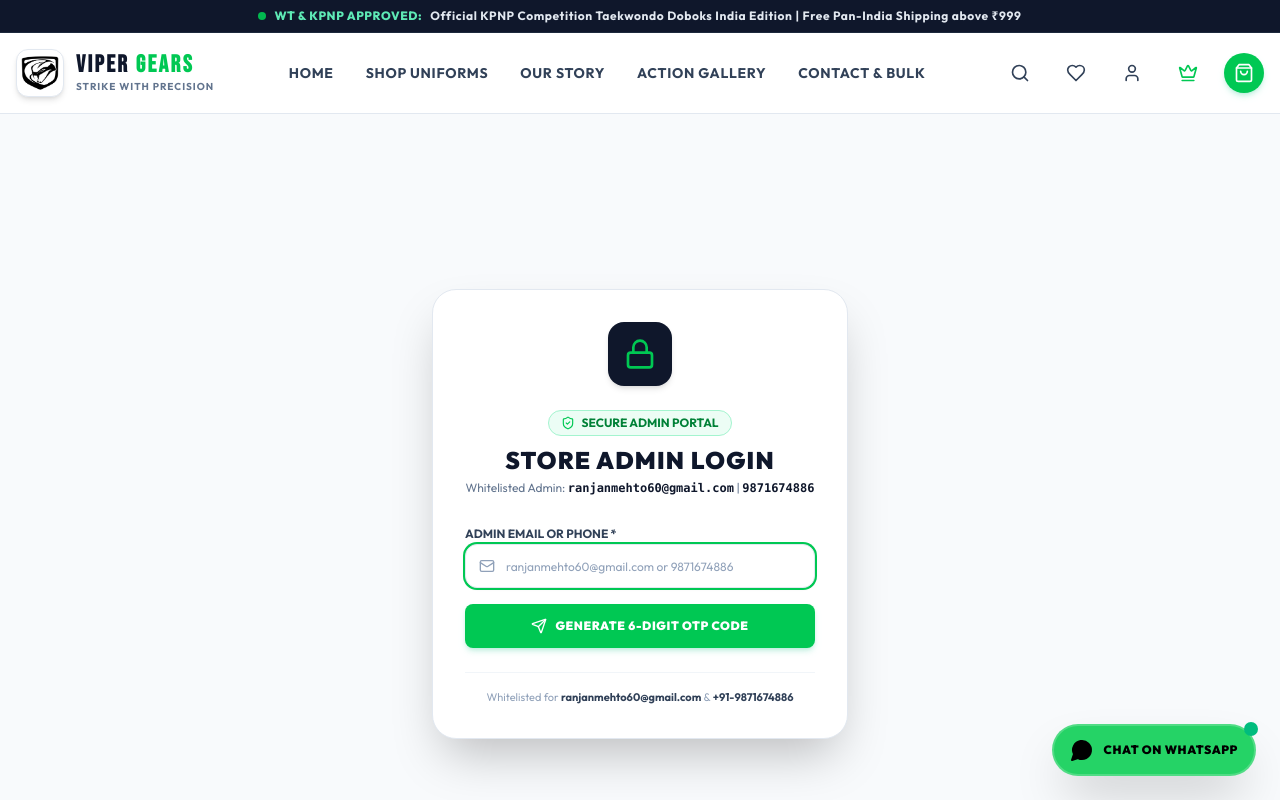
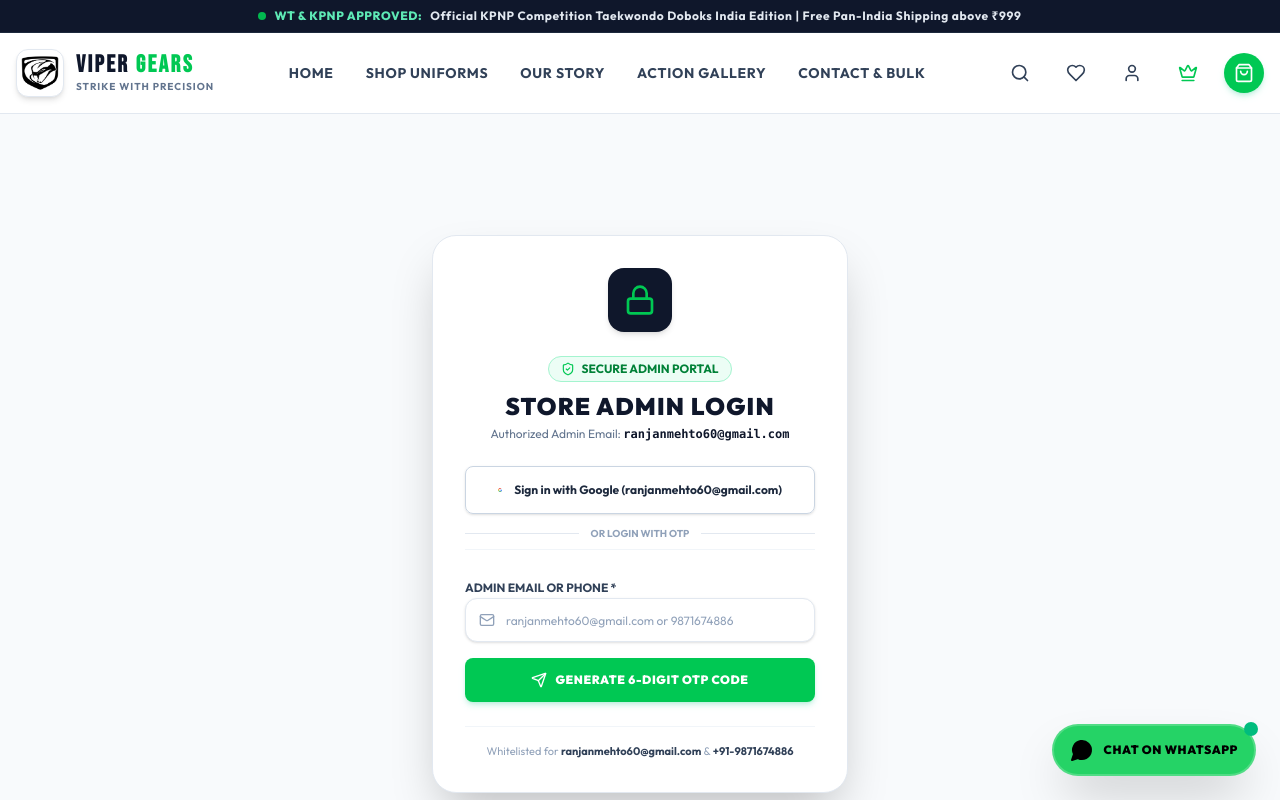
Before and after one commit to ranjanmehto60/AnilViper, a Next.js app: page /admin/login in a window 1280 px wide. Shown: the top 800 px of the page. Built offline with nearby package versions, Linux system fonts and the light colour scheme.

Commit message:
Add 1-Click Google Sign In for ranjanmehto60@gmail.com on Admin Login portal

```diff
--- a/src/app/admin/login/page.tsx
+++ b/src/app/admin/login/page.tsx
@@ -19,11 +19,21 @@
   const [verifiedIdentifier, setVerifiedIdentifier] = useState("");
   const [generatedOtp, setGeneratedOtp] = useState<string>("");
   const [isSendingOtp, setIsSendingOtp] = useState(false);
+  const [isSigningInGoogle, setIsSigningInGoogle] = useState(false);
   const [copied, setCopied] = useState(false);
+
+  const handleGoogleAdminSignIn = () => {
+    setIsSigningInGoogle(true);
+    setTimeout(() => {
+      setIsSigningInGoogle(false);
+      loginAdmin("ranjanmehto60@gmail.com");
+      toast.success("Authenticated with Google as ranjanmehto60@gmail.com! Redirecting to Admin Dashboard...");
+      router.push("/admin");
+    }, 600);
+  };
 
   const generateAndSendOtp = (destination: string) => {
     setIsSendingOtp(true);
-    // Generate dynamic random 6-digit OTP code
     const newOtp = Math.floor(100000 + Math.random() * 900000).toString();
     setGeneratedOtp(newOtp);
 
@@ -94,8 +104,51 @@
               STORE ADMIN LOGIN
             </h1>
             <p className="text-xs text-slate-500 mt-1">
-              Whitelisted Admin: <span className="font-mono text-slate-900 font-bold">ranjanmehto60@gmail.com</span> | <span className="font-mono text-slate-900 font-bold">9871674886</span>
+              Authorized Admin Email: <span className="font-mono text-slate-900 font-bold">ranjanmehto60@gmail.com</span>
             </p>
+          </div>
+
+          {/* 1-Click Google Sign In for ranjanmehto60@gmail.com */}
+          <div className="space-y-3 pb-2 border-b border-slate-100">
+            <Button
+              type="button"
+              variant="outline"
+              size="lg"
+              onClick={handleGoogleAdminSignIn}
+              disabled={isSigningInGoogle}
+              className="w-full text-xs font-bold gap-3 h-12 border-slate-300 text-slate-800 hover:bg-slate-50 shadow-sm"
+            >
+              <svg className="w-5 h-5" viewBox="0 0 24 24">
+                <path
+                  fill="#4285F4"
+                  d="M22.56 12.25c0-.78-.07-1.53-.2-2.25H12v4.26h5.92c-.26 1.37-1.04 2.53-2.21 3.31v2.77h3.57c2.08-1.92 3.28-4.74 3.28-8.09z"
+                />
+                <path
+                  fill="#34A853"
+                  d="M12 23c2.97 0 5.46-.98 7.28-2.66l-3.57-2.77c-.98.66-2.23 1.06-3.71 1.06-2.86 0-5.29-1.93-6.16-4.53H2.18v2.84C3.99 20.53 7.7 23 12 23z"
+                />
+                <path
+                  fill="#FBBC05"
+                  d="M5.84 14.09c-.22-.66-.35-1.36-.35-2.09s.13-1.43.35-2.09V7.06H2.18C1.43 8.55 1 10.22 1 12s.43 3.45 1.18 4.94l2.85-2.22.81-.63z"
+                />
+                <path
+                  fill="#EA4335"
+                  d="M12 5.38c1.62 0 3.06.56 4.21 1.64l3.15-3.15C17.45 2.09 14.97 1 12 1 7.7 1 3.99 3.47 2.18 7.06l3.66 2.84c.87-2.6 3.3-4.52 6.16-4.52z"
+                />
+              </svg>
+              {isSigningInGoogle
+                ? "Signing in with Google..."
+                : "Sign in with Google (ranjanmehto60@gmail.com)"}
+            </Button>
+
+            <div className="relative flex items-center justify-center">
+              <span className="bg-white px-3 text-[10px] text-slate-400 font-bold uppercase z-10">
+                OR LOGIN WITH OTP
+              </span>
+              <div className="absolute inset-0 flex items-center">
+                <div className="w-full border-t border-slate-200" />
+              </div>
+            </div>
           </div>
 
           {step === "identifier" ? (
@@ -111,7 +164,6 @@
                     value={inputVal}
                     onChange={(e) => setInputVal(e.target.value)}
                     className="pl-10 h-11 text-xs"
-                    autoFocus
                     required
                   />
                 </div>
@@ -133,7 +185,6 @@
             </form>
           ) : (
             <form onSubmit={handleOtpVerifySubmit} className="space-y-4 text-left">
-              {/* Prominent On-Screen OTP Box */}
               <div className="bg-emerald-50 border-2 border-[#00C853] p-4 rounded-2xl text-center space-y-1 shadow-sm">
                 <span className="text-[10px] font-extrabold uppercase text-[#008137] tracking-wider block">
                   🔑 YOUR SECURITY OTP CODE:
```
